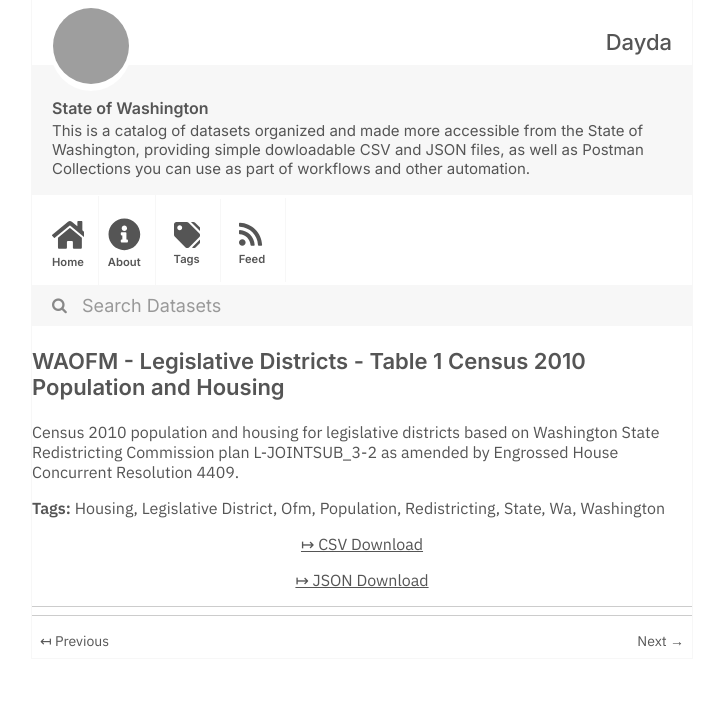
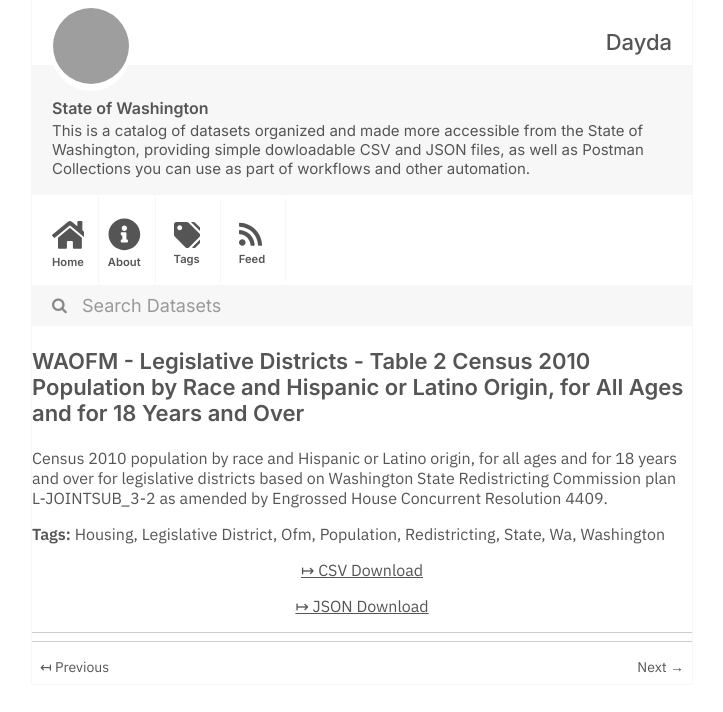
Before and after one commit to dayda-entities/state-of-washington, a Jekyll site: the page built from _posts/2020-11-10-waofm-legislative-districts-ta.md, in a window 1280 px wide, cut to the strip 0-712 px from the top of the page. Shown: the whole strip, without its empty margins (278-1001 px from the left). Built offline with Jekyll 4.4.1, drawn with Linux system fonts in a browser that asks for light colours; grey boxes are pictures that could not be loaded.

```diff
--- a/_posts/2020-11-10-waofm-legislative-districts-ta.md
+++ b/_posts/2020-11-10-waofm-legislative-districts-ta.md
@@ -1,7 +1,9 @@
 ---
-title: WAOFM - Legislative Districts - Table 1 Census 2010 Population and Housing
-created: '2020-11-10T17:20:04.373873'
-modified: '2020-11-10T17:20:04.373883'
+title: >-
+  WAOFM - Legislative Districts - Table 2 Census 2010 Population by Race and
+  Hispanic or Latino Origin, for All Ages and for 18 Years and Over
+created: '2020-11-10T17:20:26.080824'
+modified: '2020-11-10T17:20:26.080835'
 state: active
 type: dataset
 tags:
@@ -15,9 +17,9 @@ tags:
   - Washington
 groups:
   - Local Government
-csv_url: 'https://data.wa.gov/api/views/89me-k7y5/rows.csv?accessType=DOWNLOAD'
-json_url: 'https://data.wa.gov/api/views/89me-k7y5/rows.json?accessType=DOWNLOAD'
+csv_url: 'https://data.wa.gov/api/views/di4y-k8za/rows.csv?accessType=DOWNLOAD'
+json_url: 'https://data.wa.gov/api/views/di4y-k8za/rows.json?accessType=DOWNLOAD'
 layout: post
 
 ---
-Census 2010 population and housing for legislative districts based on Washington State Redistricting Commission plan L-JOINTSUB_3-2 as amended by Engrossed House Concurrent Resolution 4409.
+Census 2010 population  by race and Hispanic or Latino origin, for all ages and for 18 years and over for legislative districts based on Washington State Redistricting Commission plan L-JOINTSUB_3-2 as amended by Engrossed House Concurrent Resolution 4409.
```
